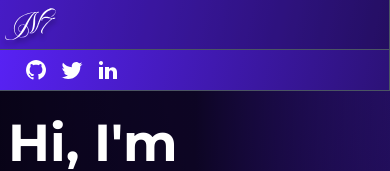
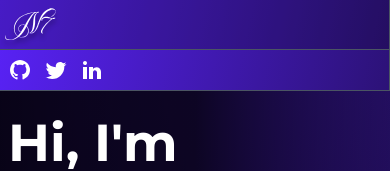
Before and after one commit to naveen1337/naveen1337.github.io, a Next.js app: page / in a window 390 px wide. Shown: the top 171 px of the page. Built offline with nearby package versions, Linux system fonts and the light colour scheme.

Commit message:
nav links design

```diff
--- a/src/app/home/components/accounts.tsx
+++ b/src/app/home/components/accounts.tsx
@@ -61,7 +61,7 @@ export default function Accounts() {
 const ss = {
   root: "grid grid-cols-12 items-end border-b border-gray-600",
   container:
-    "col-span-12 flex flex-row   space-x-3 md:space-x-0 md:flex-col md:col-span-1  border-r py-2 px-6 border-gray-600 ",
+    "col-span-12 flex flex-row   space-x-3 md:space-x-0 md:flex-col md:col-span-1  border-r py-2 px-2 md:px-6 border-gray-600 ",
   elementContainer: "flex items-center cursor-pointer justify-center",
   icon: "w-6 h-6 md:h-8 md:w-8",
   emptySpace1: "col-span-0 hidden md:col-span-6 md:block",
```
